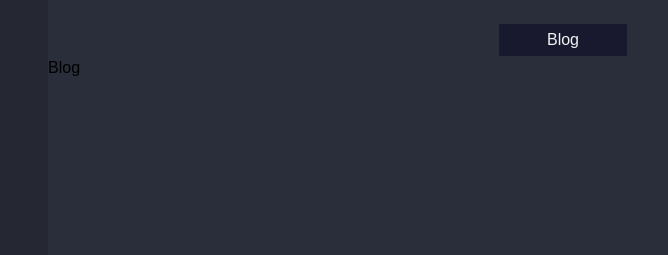
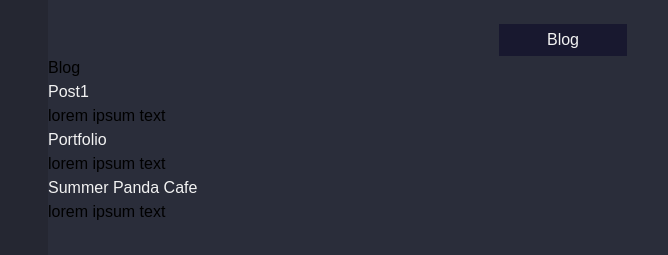
Before and after one commit to Dandazine/astro-portfolio-2022, an Astro site: page /blog in a window 1280 px wide. Shown: the top 255 px of the page, 202-870 px from the left. Built offline with nearby package versions, Linux system fonts and the light colour scheme; Astro itself is replaced by a stand-in of ours; a web font is replaced by a local one.

Commit message:
updated blog and project structure and md files

```diff
--- a/src/archive/blog-post1.md
+++ b/src/archive/blog-post1.md
@@ -5,8 +5,7 @@
     slug: nomi
     excerpt: lorem ipsum text
     date: 2022-07
-    author: Danial Daneshfar, Jalen Cameron, Jed Borseth, Reilly LeClaire
-    featured: true
+    author: Danial Daneshfar
 ---
 
 Lorem ipsum dolor sit amet, consectetur adipiscing elit. Curabitur quis porttitor mauris. Sed quis nulla malesuada, imperdiet ipsum eleifend, pharetra lacus. Maecenas vehicula tincidunt lorem sed elementum. Vestibulum luctus consectetur risus at aliquet. Donec ac sapien malesuada, congue neque ultrices, fringilla velit. Suspendisse potenti. Maecenas ac elit sem. Suspendisse malesuada ligula eu efficitur vulputate. Mauris tincidunt urna a elit ultricies porttitor. Donec vestibulum nibh euismod lectus rutrum sollicitudin. Aliquam luctus urna volutpat erat malesuada sodales. Etiam dapibus interdum est, sit amet aliquet turpis accumsan non. Sed tincidunt felis ut magna tincidunt, sit amet mollis neque ultricies. Duis mollis, libero sit amet dictum faucibus, mauris sapien volutpat est, sit amet molestie enim eros et lorem.
--- a/src/archive/blog-post3.md
+++ b/src/archive/blog-post3.md
@@ -5,7 +5,7 @@
     slug: summerpanda
     excerpt: lorem ipsum text
     date: 2022-10
-    author: Danial Daneshfar, Jalen Cameron, Reilly LeClaire, Techin Toentian
+    author: Danial Daneshfar
 ---
 
 Lorem ipsum dolor sit amet, consectetur adipiscing elit. Curabitur quis porttitor mauris. Sed quis nulla malesuada, imperdiet ipsum eleifend, pharetra lacus. Maecenas vehicula tincidunt lorem sed elementum. Vestibulum luctus consectetur risus at aliquet. Donec ac sapien malesuada, congue neque ultrices, fringilla velit. Suspendisse potenti. Maecenas ac elit sem. Suspendisse malesuada ligula eu efficitur vulputate. Mauris tincidunt urna a elit ultricies porttitor. Donec vestibulum nibh euismod lectus rutrum sollicitudin. Aliquam luctus urna volutpat erat malesuada sodales. Etiam dapibus interdum est, sit amet aliquet turpis accumsan non. Sed tincidunt felis ut magna tincidunt, sit amet mollis neque ultricies. Duis mollis, libero sit amet dictum faucibus, mauris sapien volutpat est, sit amet molestie enim eros et lorem.
--- a/src/pages/blog.astro
+++ b/src/pages/blog.astro
@@ -1,7 +1,7 @@
 ---
 import Layout from "../layouts/Layout.astro";
 import PageBanner from "../components/PageBanner.astro";
-const posts = await Astro.glob("../posts/*.md");
+const archive = await Astro.glob("../archive/*.md");
 ---
 
 <Layout title="Blog - Panda">
@@ -11,13 +11,14 @@ const posts = await Astro.glob("../posts/*.md");
     <h1>Blog</h1>
     <div>
       {
-        posts.map((post) => (
+        archive.map((single) => (
           <div>
-            <h3>{post.frontmatter.title}</h3>
-            <p>{post.frontmatter.excerpt}</p>
-            <a href={`/${post.frontmatter.slug}`} class="btn">
-              Read more
-            </a>
+            {single.frontmatter.blog && (
+              <a href={`/${single.frontmatter.slug}`}>
+                <h3 class="text-text">{single.frontmatter.title}</h3>
+                <p>{single.frontmatter.excerpt}</p>
+              </a>
+            )}
           </div>
         ))
       }
--- a/src/pages/projects.astro
+++ b/src/pages/projects.astro
@@ -14,7 +14,7 @@ const archive = await Astro.glob("../archive/*.md");
       {
         archive.map((single) => (
           <div>
-            {!single.frontmatter.featured && (
+            {single.frontmatter.featured && !single.frontmatter.blog && (
               <a href={`/${single.frontmatter.slug}`}>
                 <h3 class="text-text">{single.frontmatter.title}</h3>
                 <p>{single.frontmatter.excerpt}</p>
```
